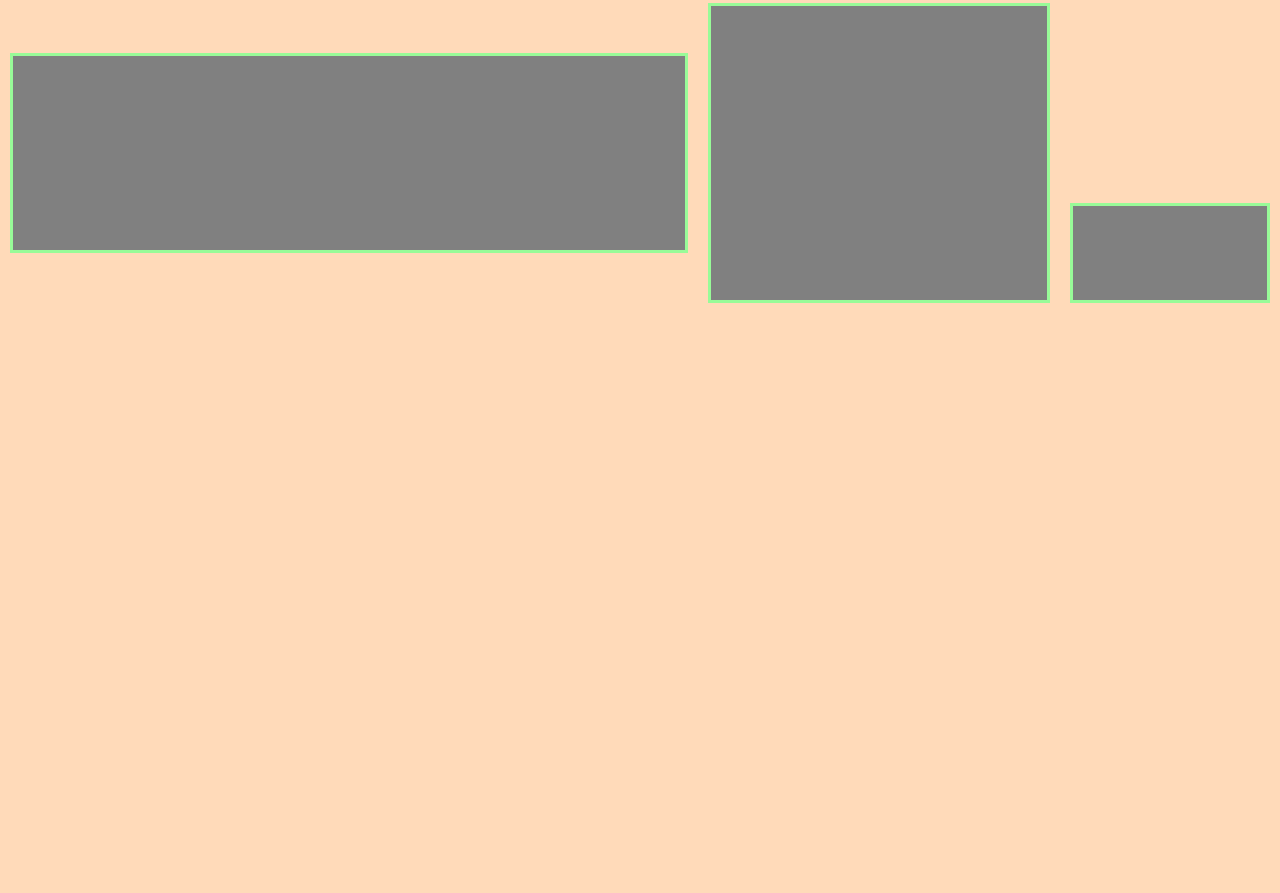
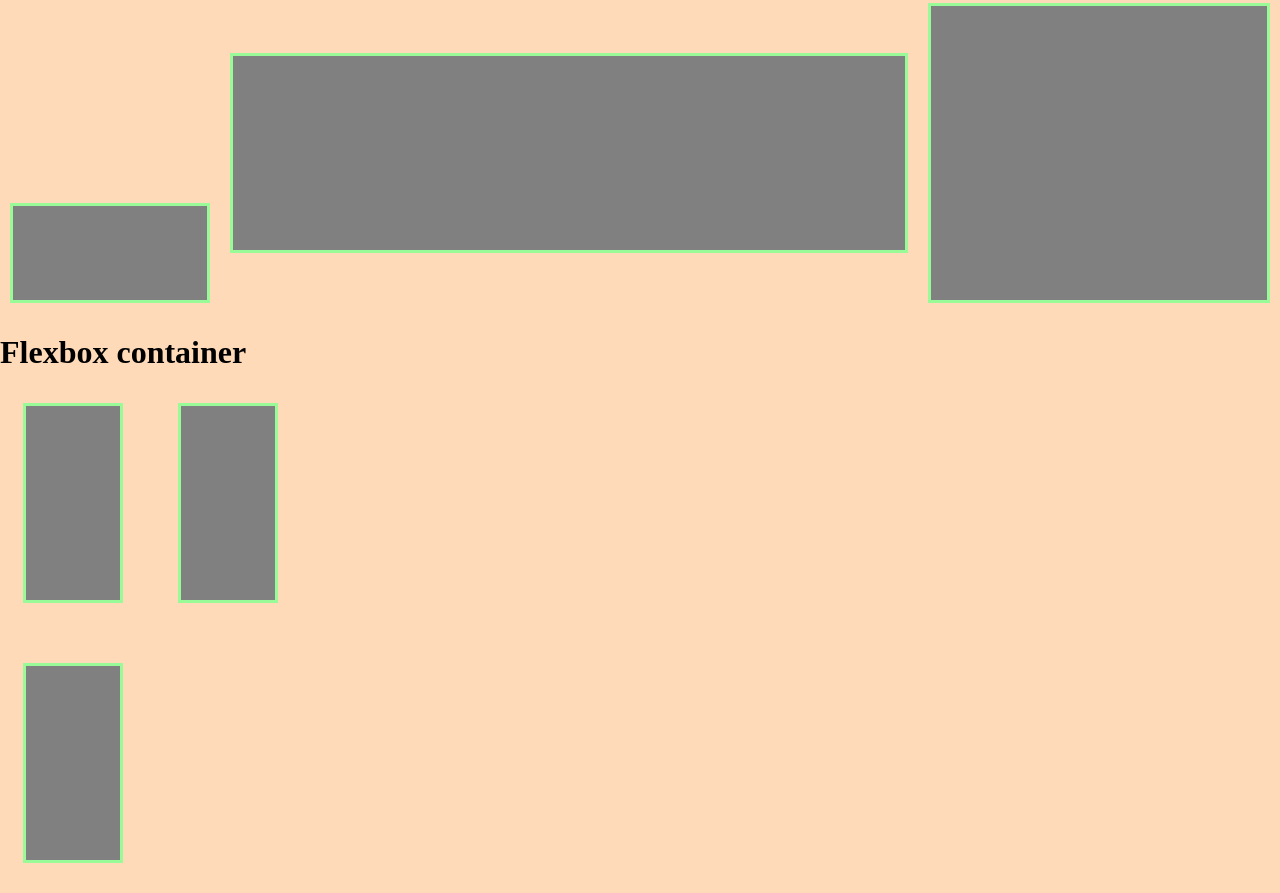
Before and after one commit to MakoDoli/CSS-course, a plain HTML site: page index.html in a window 1280 px wide. Shown: the part 1127-2020 px from the top of the page. Before the commit the page ends 1440 px from the top, so only its background shows below. Drawn offline with Linux system fonts and the light colour scheme.

Commit message:
placing items in grid

```diff
--- a/index.html
+++ b/index.html
@@ -22,7 +22,7 @@
           veritatis laborum?
         </div>
         <div class="grid-item grid-item-3"></div>
-        <div class="grid-item grid-item-4"></div>
+        <div class="grid-item grid-item-4"><p>placed myself in center</p></div>
         <div class="grid-item grid-item-5"></div>
       </div>
     </div>
@@ -34,5 +34,13 @@
         <div class="flexbox-item flexbox-item-3"></div>
       </div>
     </div>
+    <div>
+      <h1>Flexbox container</h1>
+      <div class="flexbox-container-2">
+        <div class="flexbox-item flexbox-item-4"></div>
+        <div class="flexbox-item flexbox-item-5"></div>
+        <div class="flexbox-item flexbox-item-6"></div>
+      </div>
+    </div>
   </body>
 </html>
--- a/style.css
+++ b/style.css
@@ -20,6 +20,9 @@
   /* justify-content: space-around; */
   align-content: center; /* needs height*/
   /* height: 100vh; */
+
+  /* grid-template-columns: [first] 40px [line2] 50px [line3] auto [col4-start] 50px [five] 40px [end];
+  grid-template-rows: [row1-start] 25% [row1-end] 100px [third-line] auto [last-line]; */
 }
 /* .grid-item-1 {
   grid-area: header;
@@ -44,12 +47,25 @@
   align-self: start;
   justify-self: end;
 }
+.grid-item-4 {
+  /* align-self: start; */
+  display: grid;
+  grid-row: span 2;
+  /* place-items: center; */
+}
+p {
+  place-self: center;
+}
 .grid-item {
   background-color: antiquewhite;
   border: 4px solid teal;
 }
+
+/*    FLEXBOX   */
 .flexbox-container {
   display: flex;
+
+  flex-wrap: wrap;
 }
 
 .flexbox-item {
@@ -63,7 +79,7 @@
 .flexbox-item-1 {
   min-height: 100px;
   align-self: flex-end;
-  order: 3; /* changes/overwrites order in flexbox, NOT saccesibility friendly!!! screen-reader will read in original flexbox order, same for using tab to switch to elements*/
+  /* order: 3; changes/overwrites order in flexbox, NOT saccesibility friendly!!! screen-reader will read in original flexbox order, same for using tab to switch to elements */
 }
 .flexbox-item-2 {
   min-height: 200px;
@@ -76,6 +92,30 @@
   min-height: 300px;
   flex-grow: 1;
   flex-basis: 0;
+}
+.flexbox-container-2 {
+  display: flex;
+  flex-flow: column wrap;
+  align-items: center;
+  height: 500px;
+  width: 300px;
+  gap: 40px 10px;
+}
+
+/* column wrap ცარიელი ადგილის შუაში ჩამოალაგებს, არ მიაბჯენს როგორც flex-row-ს შემთხვევაში*/
+
+.flexbox-item-4 {
+  height: 200px;
+  width: 100px;
+}
+
+.flexbox-item-5 {
+  height: 200px;
+  width: 100px;
+}
+.flexbox-item-6 {
+  height: 200px;
+  width: 100px;
 }
 
 /* background styling ofgrid container */
```
